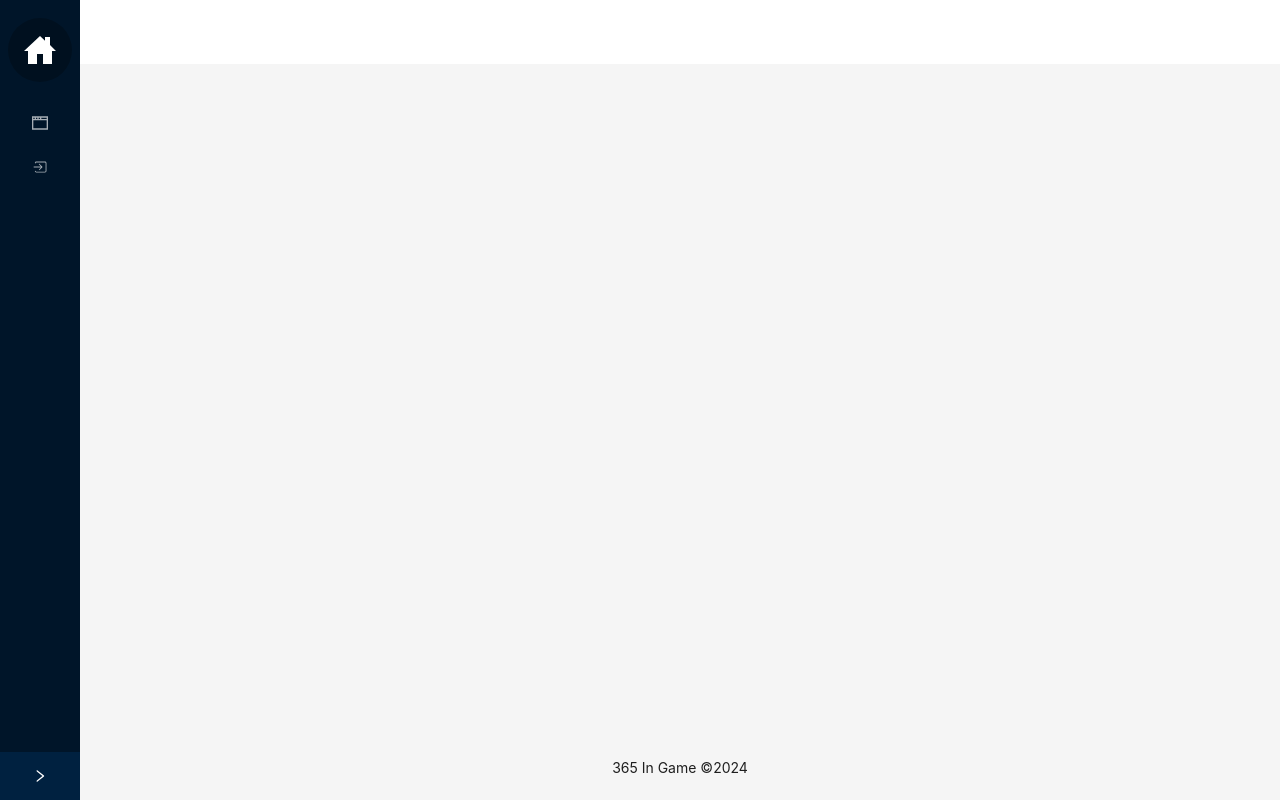
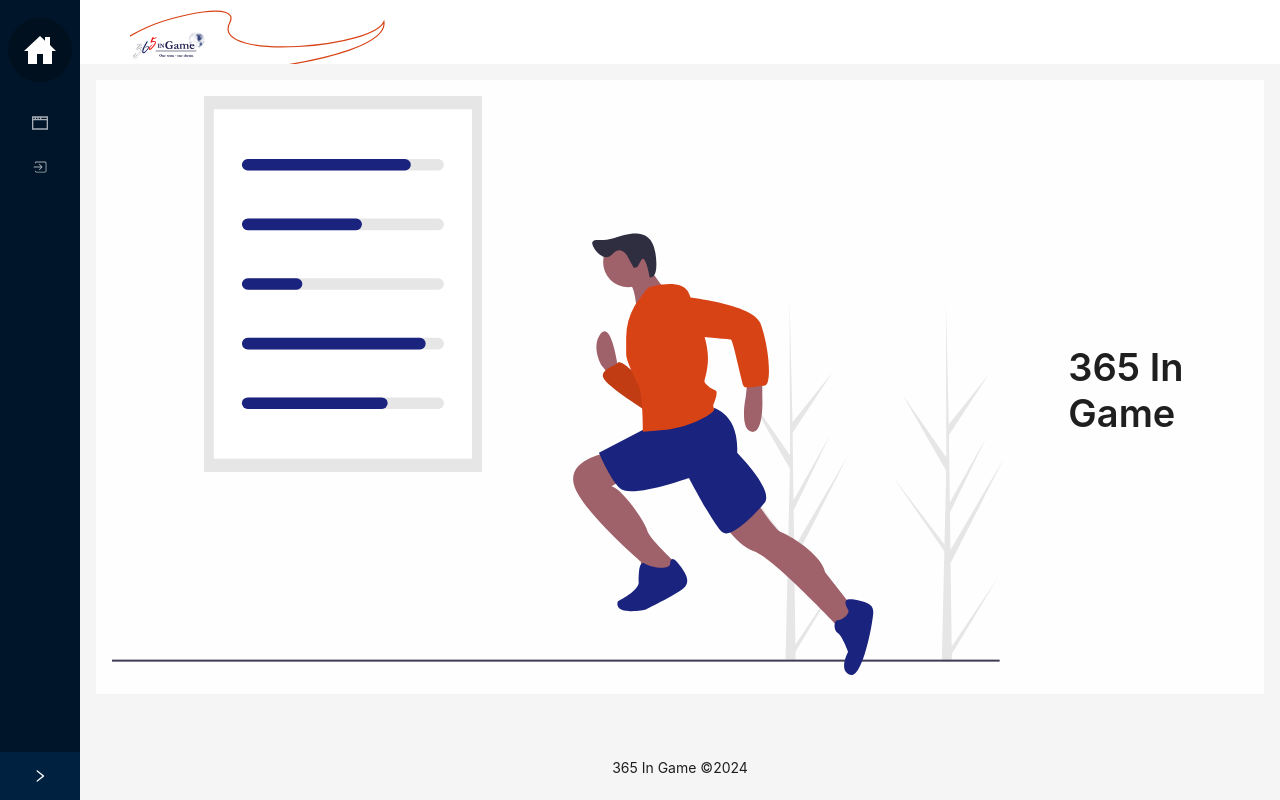
Before and after one commit to LikeKugi/in_game, a React (Vite) app: page / in a window 1280 px wide. Built offline with nearby package versions, Linux system fonts and the light colour scheme; no server answers.

Commit message:
feat: add layout for container in app

```diff
--- /dev/null
+++ b/src/components/AppHeader/AppHeader.module.scss
@@ -0,0 +1,6 @@
+.AppHeader {
+  &__logo {
+    height: 100%;
+    object-fit: contain;
+  }
+}
--- /dev/null
+++ b/src/components/AppHeader/AppHeader.tsx
@@ -0,0 +1,22 @@
+import { JSX } from 'react';
+import { Header } from 'antd/es/layout/layout';
+import { Link } from 'react-router-dom';
+import { RoutesPath } from '@/routes';
+import logo from '@/assets/footer/logo.svg';
+import { theme } from 'antd';
+import styles from './AppHeader.module.scss'
+
+const AppHeader = (): JSX.Element => {
+  const {
+    token: { colorBgContainer },
+  } = theme.useToken();
+
+  return (
+    <Header style={{ backgroundColor: colorBgContainer }} className={styles.AppHeader}>
+      <Link to={RoutesPath.INDEX.path}>
+        <img src={logo} alt={RoutesPath.INDEX.description} className={styles.AppHeader__logo}/>
+      </Link>
+    </Header>
+  );
+};
+export default AppHeader;
--- a/src/components/player/PlayerBio/PlayerBio.tsx
+++ b/src/components/player/PlayerBio/PlayerBio.tsx
@@ -1,7 +1,8 @@
 import { JSX } from 'react';
 import { useAppSelector } from '@/store/hooks';
 import { selectUserBioLastname, selectUserBioName, selectUserBioUsername } from '@/store/slices/UserSlice';
-import { Descriptions, DescriptionsProps } from 'antd';
+import { Avatar, Descriptions, DescriptionsProps, Space } from 'antd';
+import { FiUser } from 'react-icons/fi';
 
 const PlayerBio = (): JSX.Element => {
   const userBioName = useAppSelector(selectUserBioName);
@@ -18,15 +19,24 @@
       key: 2,
       label: 'Фамилия',
       children: <p>{userBioLastname}</p>
+    },
+    {
+      key: 3,
+      label: 'Логин',
+      children: <p>{userBioUsername}</p>
     }
-  ]
-
+  ];
 
 
   return (
-    <>
-      <Descriptions title={userBioUsername} items={items} />;
-    </>
+    <Space direction="horizontal"
+           size={32}>
+      <Avatar shape="square"
+              size={64}
+              icon={<FiUser/>}/>
+      <Descriptions title={'Персональная информация'}
+                    items={items}/>
+    </Space>
   );
 };
 export default PlayerBio;
--- a/src/pages/HomePage/HomePage.tsx
+++ b/src/pages/HomePage/HomePage.tsx
@@ -1,9 +1,15 @@
 import { JSX } from 'react';
+import image from '@/assets/hero/undraw_fitness_stats_sht6.svg'
+import { Space, Typography } from 'antd';
 
 const HomePage = (): JSX.Element => {
   return (
-    <>
-    </>
+    <Space direction="horizontal" size={64}>
+      <img src={image} alt={'365 in Game'}/>
+      <Typography.Title>
+        365 In Game
+      </Typography.Title>
+    </Space>
   );
 };
 export default HomePage;
--- a/src/pages/RootPage/RootPage.tsx
+++ b/src/pages/RootPage/RootPage.tsx
@@ -1,7 +1,7 @@
 import { JSX, useState } from 'react';
-import { Drawer, FloatButton, Layout, Skeleton, theme } from 'antd';
+import { Drawer, FloatButton, Layout, Skeleton } from 'antd';
 import Sider from 'antd/es/layout/Sider';
-import { Content, Header, Footer } from 'antd/es/layout/layout';
+import { Content, Footer } from 'antd/es/layout/layout';
 import AppFooter from '@/components/AppFooter/AppFooter';
 import { Outlet } from 'react-router-dom';
 import AppMenu from '@/components/AppMenu/AppMenu';
@@ -13,6 +13,7 @@
 import { selectIsLoggedIn } from '@/store/slices/AuthSlice';
 import { selectUserRole } from '@/store/slices/RolesSlice';
 import { AiOutlineMenuFold } from 'react-icons/ai';
+import AppHeader from '@/components/AppHeader/AppHeader';
 
 const RootPage = (): JSX.Element => {
 
@@ -22,10 +23,6 @@
   const screens = useBreakpoint();
 
   const { isLoading } = useRefreshToken();
-
-  const {
-    token: { colorBgContainer },
-  } = theme.useToken();
 
   const isLoggedIn = useAppSelector(selectIsLoggedIn);
   const userRole = useAppSelector(selectUserRole);
@@ -56,12 +53,10 @@
       </Sider>)}
 
       <Content style={{ display: 'flex', flexDirection: 'column' }}>
-        <Header style={{ backgroundColor: colorBgContainer }}>
-
-        </Header>
+        <AppHeader />
         <Layout style={{ display: 'flex' }}>
-          <Content>
-            {!screens.md && (<>
+          <Content style={{padding: '1rem'}}>
+            <div style={{backgroundColor: '#fefefe', padding: '1rem'}}>{!screens.md && (<>
               <Drawer title={'Главное меню'}
                       placement={'right'}
                       size="default"
@@ -72,11 +67,13 @@
                            userRole={userRole}/>
                 </Skeleton>
               </Drawer>
-              <FloatButton onClick={toggleDrawer} tooltip={<div>Меню</div>} icon={<AiOutlineMenuFold/>} />;
+              <FloatButton onClick={toggleDrawer}
+                           tooltip={<div>Меню</div>}
+                           icon={<AiOutlineMenuFold/>}/>;
             </>)}
-            <Skeleton loading={isLoading}>
-              <Outlet/>
-            </Skeleton>
+              <Skeleton loading={isLoading}>
+                <Outlet/>
+              </Skeleton></div>
           </Content>
           <Footer>
             <div className={styles.RootPage__footer}>
--- a/src/utils/menuItems/parts/player.part.tsx
+++ b/src/utils/menuItems/parts/player.part.tsx
@@ -18,6 +18,9 @@
     key: RoutesPath.PLAYER_BIO.path + RoutesPath.PLAYER_TRAINING.path,
     icon: <MdSports />,
   },
+]
+
+const additions: MenuProps['items'] = [
   {
     label: RoutesPath.PLAYER_TEAMS.description,
     key: RoutesPath.PLAYER_BIO.path + RoutesPath.PLAYER_TEAMS.path,
@@ -30,6 +33,6 @@
   },
 ]
 
-export const getPlayerMenuPart = () => {
-  return items;
+export const getPlayerMenuPart = (add=false) => {
+  return add ? [...items, ...additions] : items;
 }
```
